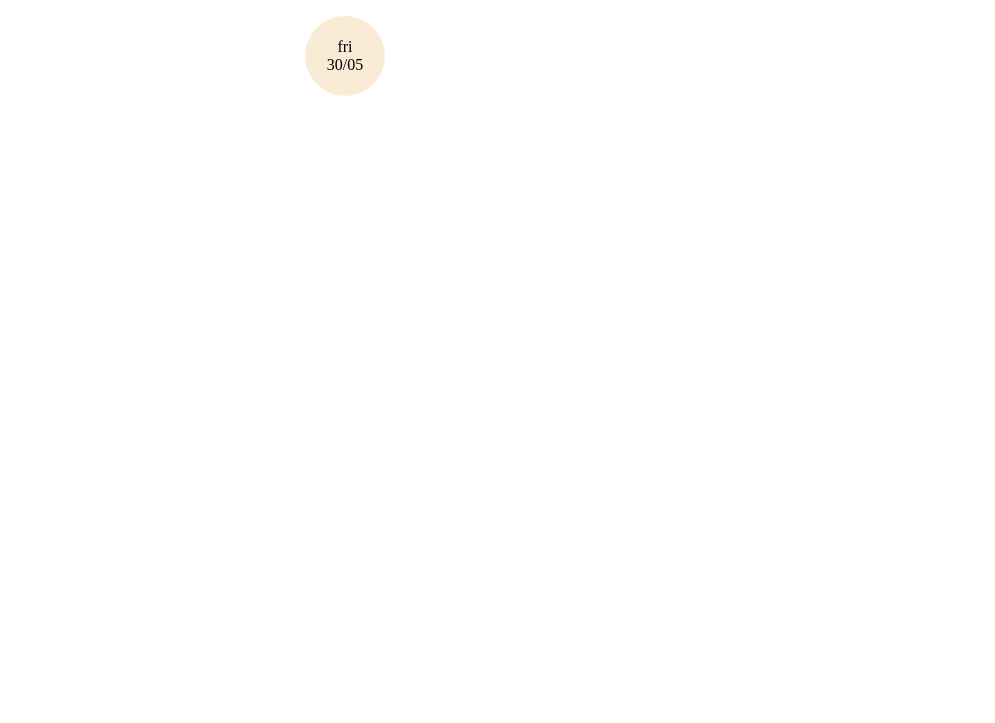
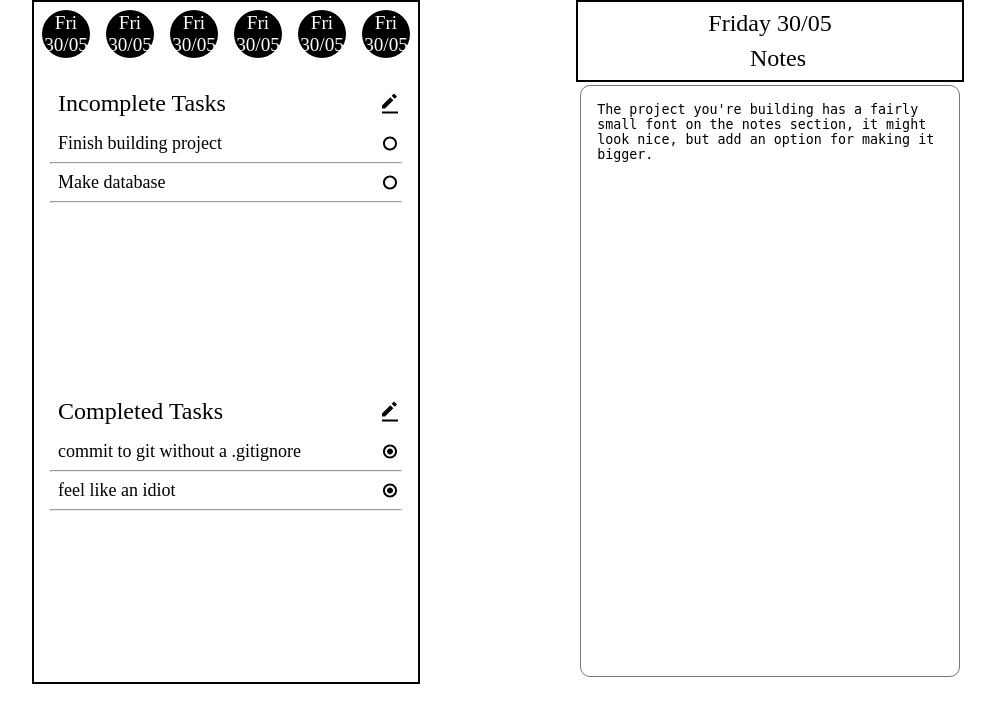
Before and after one commit to Ulysses-Alves/flask-test-project, a Flask app: page / in a window 1280 px wide. Shown: the top 723 px of the page, without its empty margins (143-1138 px from the left). Run offline with Flask 3, Linux system fonts and the light colour scheme; parts of the project's set-up code (start-up, migrations or seed data) failed here and were passed over.

Commit message:
layout inicial

```diff
--- a/index.py
+++ b/main.py
@@ -12,9 +12,9 @@ app = Flask(__name__)
 app.config['DEBUG'] = True
 
 @app.route('/')
-def hello_world():
+def index():
     date = datetime.now()
-    return render_template('index.html', current_date = date.strftime("%d/%m"), current_weekday = date.strftime("%a")).capitalize()
+    return render_template('index.html', current_date = date.strftime("%d/%m"), current_weekday_ab = date.strftime("%a"), current_weekday = date.strftime("%A"))
 
 if __name__ == '__main__':
     app.run(debug=True)
--- /dev/null
+++ b/static/css/style.css
@@ -0,0 +1,126 @@
+body{
+    display: flex;
+    flex-direction: row;
+    margin: 0;
+    padding: 0;
+    display: block;
+}
+
+hr{
+    margin: 0;
+}
+
+p{
+    margin: 0.5rem;
+}
+
+#main-panel{
+    width: 30vw;
+    height: 85vh;
+}
+
+#second-panel{
+    width: 30vw;
+    height: 85vh;
+}
+
+#date-selector{
+    width: 100%;
+}
+
+#things-to-do{
+    background-color: white;
+    text-align: start;
+    height: 50%;
+    padding: 1rem;
+}
+
+#things-completed{
+    height: 50%;
+    padding: 1rem;
+}
+
+#notes-area{
+    resize: none;
+    width: 90%;
+    height: 90%;
+    margin: 0.2rem;
+    padding: 1rem;
+    border-radius: 10px;
+}
+
+.task{
+    font-size: large;
+}
+
+.section-title{
+    font-size: x-large;
+    width: 100%;
+}
+
+.border{
+    border: 2px solid black;
+}
+
+.center {
+    margin: auto;
+    width: 85vw;
+}
+
+.center-text{
+    text-align: center;
+}
+
+.flex-column{
+    display: flex;
+    flex-direction: column;
+}
+
+.flex-row{
+    display: flex;
+    flex-direction: row;
+}
+
+.align-center{
+    align-items: center;
+}
+
+.space-bet{
+    justify-content: space-between;
+}
+
+.space-around{
+    justify-content: space-around;
+}
+
+.t{
+    width: 30vw;
+    height: 90vh;
+}
+
+.circle{
+    position: relative;
+    width: 25%;
+    border-radius: 50%;
+    background-color: black;
+    max-width: 70px;
+    margin: 0.5rem;
+}
+.circle::after{
+    content:"";
+    display: block;
+    padding-bottom: 100%;
+}
+
+.circle-text{
+    position: absolute;
+    color: white;
+    font-size: larger;
+    width: 100%;
+    height: 100%;
+    top: 0;
+    left: 0;
+    display: flex;
+    align-items: center;
+    justify-content: center;
+}
--- a/static/style.css
+++ /dev/null
@@ -1,42 +0,0 @@
-body{
-    margin: 0;
-    padding: 0;
-    display: block;
-}
-
-.center {
-    margin: auto;
-    padding: 1em;
-    width: 30vw;
-    text-align: center;
-}
-
-.t{
-    background-color: antiquewhite;
-    width: 30vw;
-    height: 90vh;
-}
-
-.circle{
-    position: relative;
-    width: 30%;
-    border-radius: 50%;
-    background-color: antiquewhite;
-    max-width: 80px;
-}
-.circle::after{
-    content:"";
-    display: block;
-    padding-bottom: 100%;
-}
-
-.circle-text{
-    position: absolute;
-    width: 100%;
-    height: 100%;
-    top: 0;
-    left: 0;
-    display: flex;
-    align-items: center;
-    justify-content: center;
-}
--- a/templates/index.html
+++ b/templates/index.html
@@ -4,36 +4,71 @@
     <meta charset="UTF-8">
     <meta name="viewport" content="width=device-width, initial-scale=1.0">
     <title>Todo Flask</title>
-    <link rel="stylesheet" href="{{ url_for('static', filename='style.css') }}">
+    <link rel="stylesheet" href="{{ url_for('static', filename='css/style.css') }}">
 </head>
-<body class="center">
+<body class="center center-text flex-row space-around">
 
-    <div class="circle">
-        <div class="circle-text">{{current_weekday}}<br>{{current_date}}</div>
+    <div id="main-panel" class="flex-column border">
+        <div id="date-selector" class="flex-row">
+            <div class="circle">
+                <div class="circle-text">{{current_weekday_ab}}<br>{{current_date}}</div>
+            </div>
+            <div class="circle">
+                <div class="circle-text">{{current_weekday_ab}}<br>{{current_date}}</div>
+            </div>
+            <div class="circle">
+                <div class="circle-text">{{current_weekday_ab}}<br>{{current_date}}</div>
+            </div>
+            <div class="circle">
+                <div class="circle-text">{{current_weekday_ab}}<br>{{current_date}}</div>
+            </div>
+            <div class="circle">
+                <div class="circle-text">{{current_weekday_ab}}<br>{{current_date}}</div>
+            </div>
+            <div class="circle">
+                <div class="circle-text">{{current_weekday_ab}}<br>{{current_date}}</div>
+            </div>
+        </div>
+        <div id="things-to-do">
+             <div class="section-title flex-row space-bet task">
+                <p class="">Incomplete Tasks</p>
+                <img src="{{ url_for('static', filename='img/bxs-edit-alt.svg')}}" alt="add new task button">
+             </div>
+             <div class="task flex-row space-bet">
+                <p>Finish building project</p>
+                <img src="{{ url_for('static', filename='img/bx-radio-circle.svg')}}" alt="complete task radio button">
+             </div>
+             <hr>
+             <div class="task flex-row space-bet">
+                <p>Make database</p>
+                <img src="{{ url_for('static', filename='img/bx-radio-circle.svg')}}" alt="complete task radio button">
+             </div>
+             <hr>
+        </div>
+        <div id="things-completed">
+             <div class="section-title flex-row space-bet">
+                <p class="">Completed Tasks</p>
+                <img src="{{ url_for('static', filename='img/bxs-edit-alt.svg')}}" alt="add new task button">
+             </div>
+             <div class="task flex-row space-bet">
+                <p>commit to git without a .gitignore</p>
+                <img src="{{ url_for('static', filename='img/bx-radio-circle-marked.svg')}}" alt="complete task radio button">
+             </div>
+             <hr>
+             <div class="task flex-row space-bet">
+                <p>feel like an idiot</p>
+                <img src="{{ url_for('static', filename='img/bx-radio-circle-marked.svg')}}" alt="complete task radio button">
+             </div>
+             <hr>
+        </div>
     </div>
 
-    <!-- <div class="t">
-        <h3>Title</h3>
-        <p>TextBox</p>
-        <p>button</p>
-        <p>button</p>
-    </div> -->
-
-    <div class="main-content">
-
-        <div id="date-selector">
-            <!-- list 6 days, but add a plus for selecting a date -->
-        </div>
-
-        <div id="things-to-do">
-
-        </div>
-
-        <div id="things-completed">
-            <!-- clear completed -->
-
-        </div>
-
+    <div id="second-panel" class="flex-column align-center">
+        <div class="center-text section-title border">
+            <p class="title-background">{{current_weekday}} {{current_date}}</p>
+            <p class="section-title">Notes</p>
+         </div>
+            <textarea id="notes-area" type="text">The project you're building has a fairly small font on the notes section, it might look nice, but add an option for making it bigger.</textarea>
     </div>
 
 </body>
```
Also changed, not shown: static/img/bx-radio-circle-marked.svg (added), static/img/bx-radio-circle.svg (added), static/img/bxs-edit-alt.svg (added).
